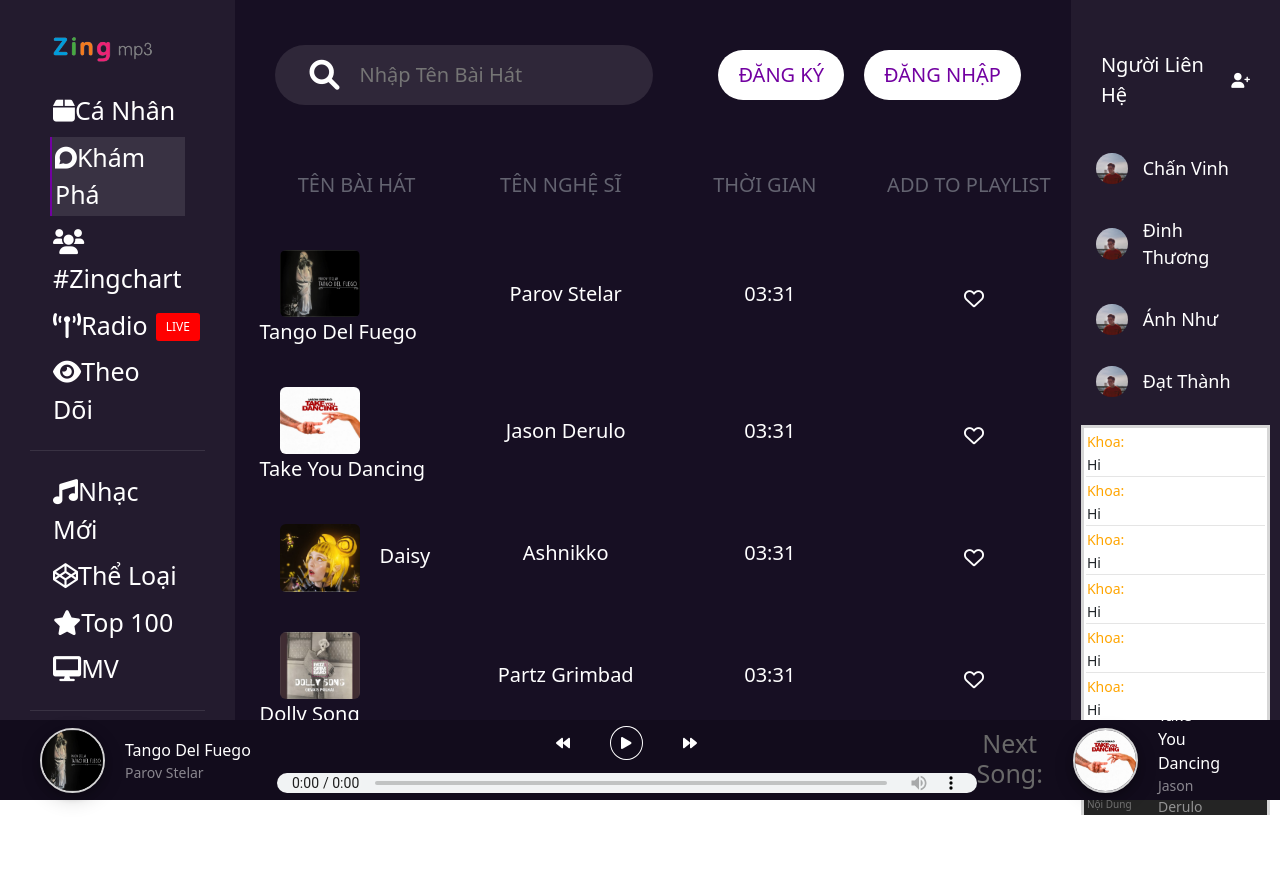
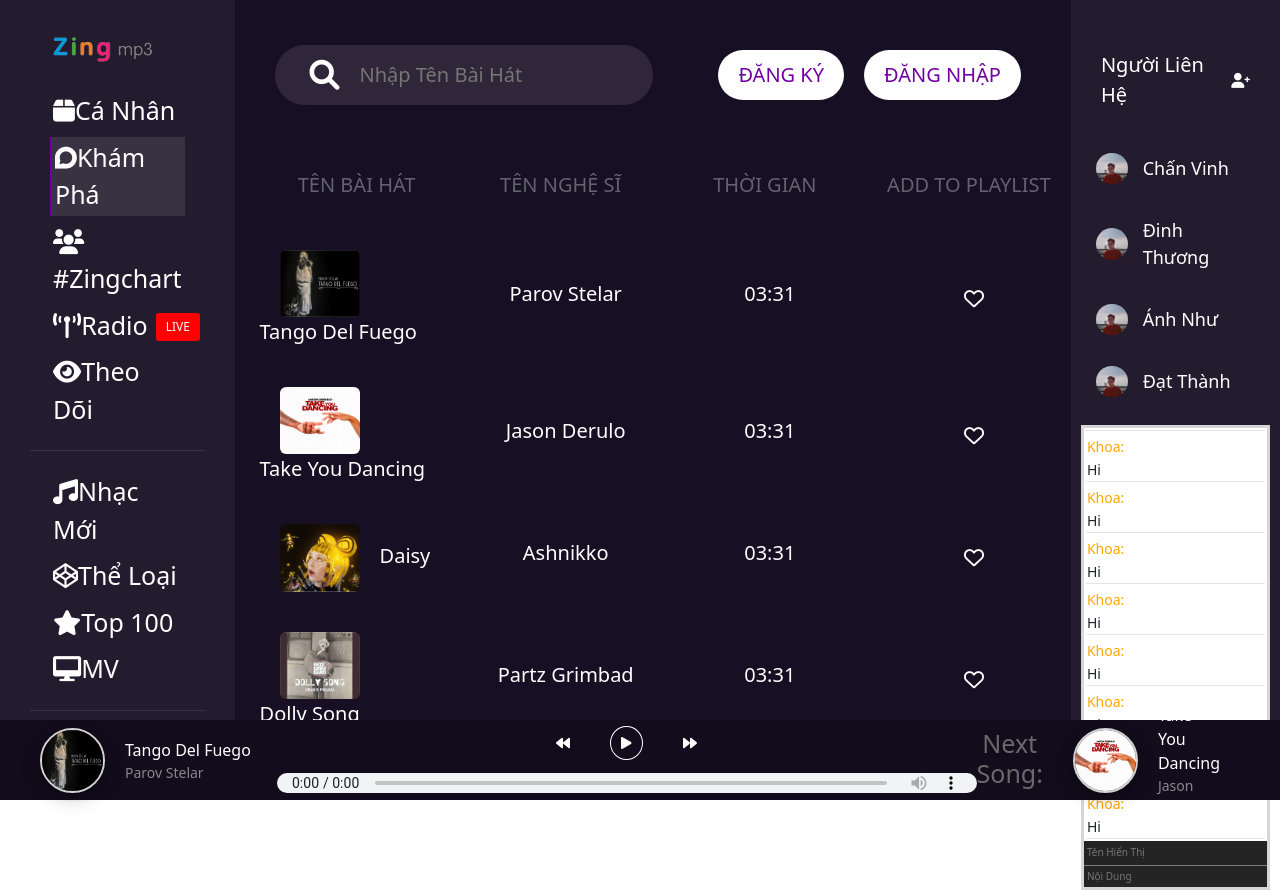
Before and after one commit to bachchanvinh/Web-nghe-nhac-cuoi-khoa-D03, a React (Create React App) app in the folder Client/: page /home in a window 1280 px wide. Before the commit the page ends 830 px from the top, so only its background shows below. Built offline with nearby package versions, Linux system fonts and the light colour scheme.

Commit message:
csskhungchatfinish

```diff
--- a/Client/src/components/Khoa/ChatGeneral/style.css
+++ b/Client/src/components/Khoa/ChatGeneral/style.css
@@ -1,7 +1,10 @@
 .chat-general-screen {
     overflow-y: scroll;
     overflow-x: hidden;
-    height:90%
+    height:90%;
+    display:flex;
+    flex-direction: column-reverse;
+    align-items: stretch;
 }
 
 .chat-general-screen .chat-general-group {
--- a/Client/src/components/Khoa/Friend/style.css
+++ b/Client/src/components/Khoa/Friend/style.css
@@ -4,6 +4,8 @@
     text-align: left;
     display: flex;
     flex-direction: column;
+    margin-bottom: 10rem;
+    justify-content:space-around;
 }
 
 .friend-khoa .friend-wrap {
@@ -63,8 +65,7 @@
 /* chat */
 .friend-khoa .chat-general {
     background-color: white;
-    height: 39rem;
-    margin: 1rem 1rem 20rem;
+    margin: 1rem 1rem 5rem;
     position: relative;
     border: 0.3rem solid rgba(0, 0, 0, 0.16);
 }
--- a/Client/src/pages/Home/style.css
+++ b/Client/src/pages/Home/style.css
@@ -3,4 +3,5 @@
     text-align: center;
     display: flex;
     justify-content: space-between;
+    background: #231b2e
 }
```
